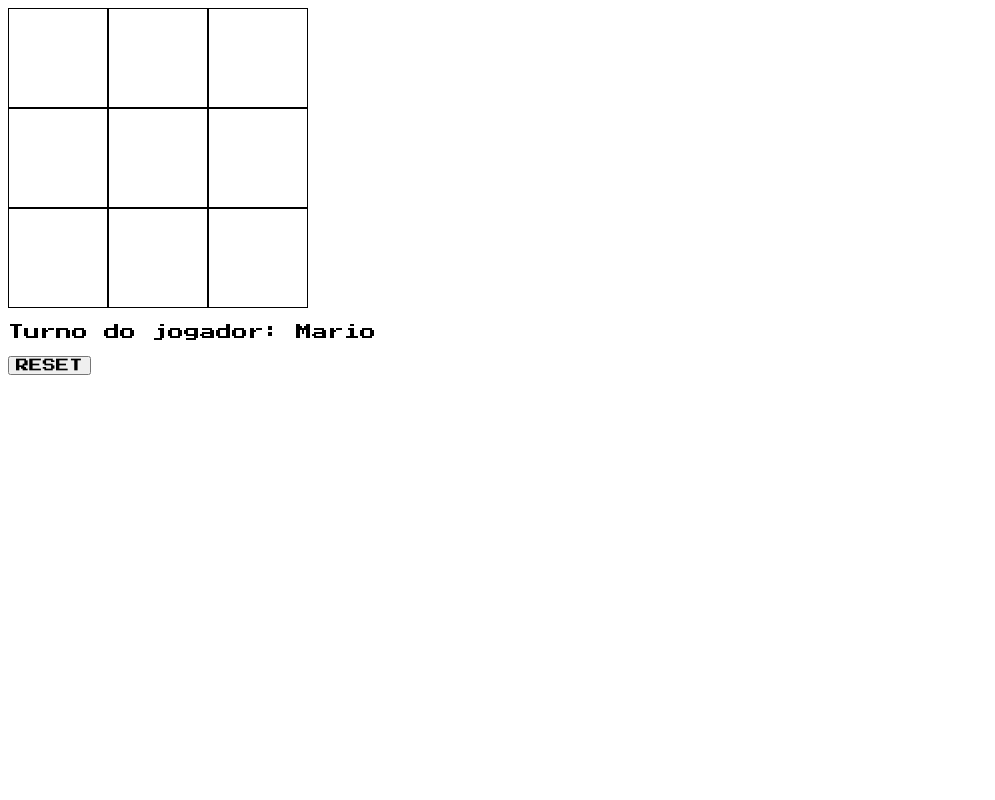
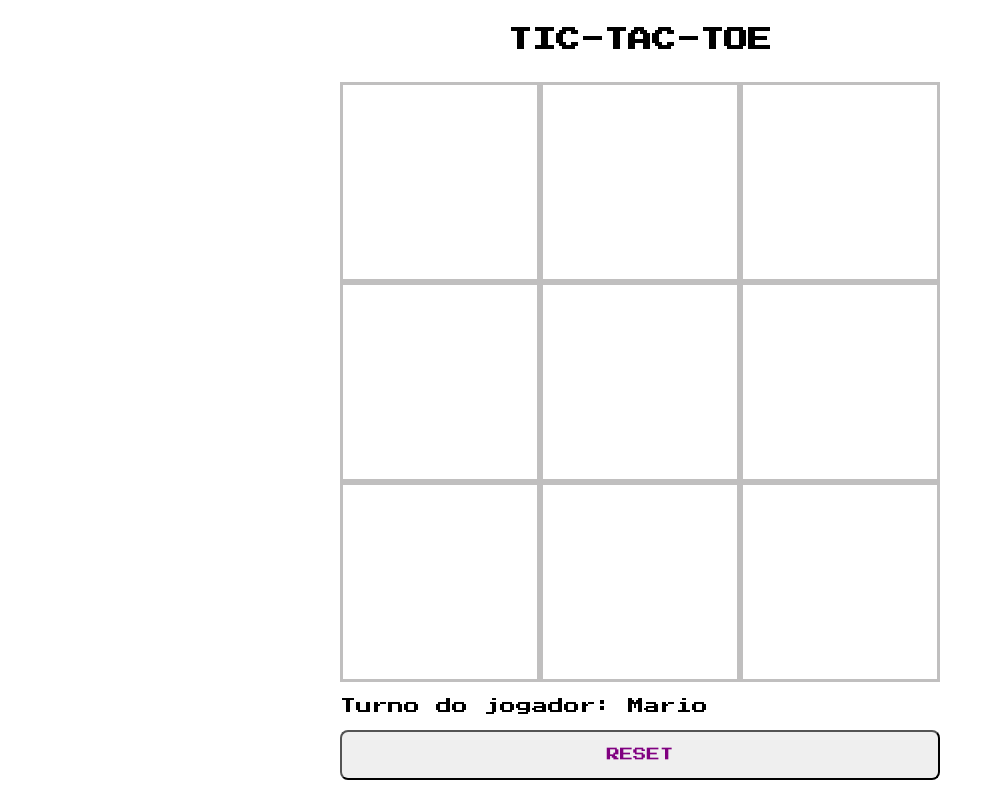
Before and after one commit to felipegabriel1942/tic-tac-toe, an Angular app: page / in a window 1280 px wide. Shown: the whole page, without its empty margins (0-995 px from the left). Built offline with nearby package versions, Linux system fonts and the light colour scheme.

Commit message:
Including css

```diff
--- a/src/app/app.component.css
+++ b/src/app/app.component.css
@@ -1,16 +1,51 @@
+main {
+  display: grid;
+  justify-content: space-around;
+}
+
+h2 {
+  text-align: center;
+  margin-bottom: 30px;
+}
+
 .board {
   display: grid;
-  grid-template-columns: repeat(3, 1fr);
-  grid-template-rows: repeat(3, 100px);
-  max-width: 300px;
+  grid-template-columns: repeat(auto-fit, minmax(200px, auto));
+  grid-template-rows: repeat(3, 200px);
+  min-width: 600px;
 }
 
 .field {
-  border: 1px solid black;
+  border: 3px solid rgba(19, 18, 18, 0.267);
 }
 
 .field:hover {
   background: rgba(0, 0, 0, 0.103);
-  border: 2px solid red;
+  border: 3px solid red;
   cursor: pointer;
 }
+
+button {
+  height: 50px;
+  color: purple;
+  cursor: pointer;
+  border-radius: 8px;
+}
+
+button:active {
+  background: rgba(128, 128, 128, 0.459);
+}
+
+@media (max-width: 640px), (max-width: 320px) {
+  .board {
+    grid-template-columns: repeat(auto-fit, minmax(100px, auto));
+    grid-template-rows: repeat(3, 100px);
+    min-width: 300px;
+  }
+
+  .field:hover {
+    border: 1px solid rgba(19, 18, 18, 0.267);
+    background: white;
+    cursor: pointer;
+  }
+}
--- a/src/app/app.component.html
+++ b/src/app/app.component.html
@@ -1,3 +1,5 @@
+<main>
+  <h2>TIC-TAC-TOE</h2>
   <div class="board">
     <div
       class="field"
@@ -11,3 +13,4 @@
   <P *ngIf="isGameWon()">Jogador vencedor: {{ winnerPlayer.name }}</P>
 
   <button (click)="restartGame()">RESET</button>
+</main>
--- a/src/app/components/field/field.component.css
+++ b/src/app/components/field/field.component.css
@@ -2,6 +2,55 @@ div {
   height: 100%;
   text-align: center;
   vertical-align: middle;
-  line-height: 100px;
-  font-size: 40px;
+  line-height: 200px;
+  font-size: 35px;
+  animation-name: mark-pop;
+  animation-duration: 0.3s;
+  animation-timing-function: ease-in;
 }
+
+@keyframes mark-pop {
+  0% {
+    font-size: 0;
+  }
+
+  10% {
+    font-size: 5px;
+  }
+
+  20% {
+    font-size: 10px;
+  }
+
+  30% {
+    font-size: 15px;
+  }
+
+  40% {
+    font-size: 20px;
+  }
+
+  50% {
+    font-size: 25px;
+  }
+
+  60% {
+    font-size: 30px;
+  }
+
+  70% {
+    font-size: 35px;
+  }
+
+  80% {
+    font-size: 40px;
+  }
+
+  90% {
+    font-size: 45px;
+  }
+
+  100% {
+    font-size: 35px;
+  }
+}
```
Lines whose indentation alone changed are shown as unchanged.
